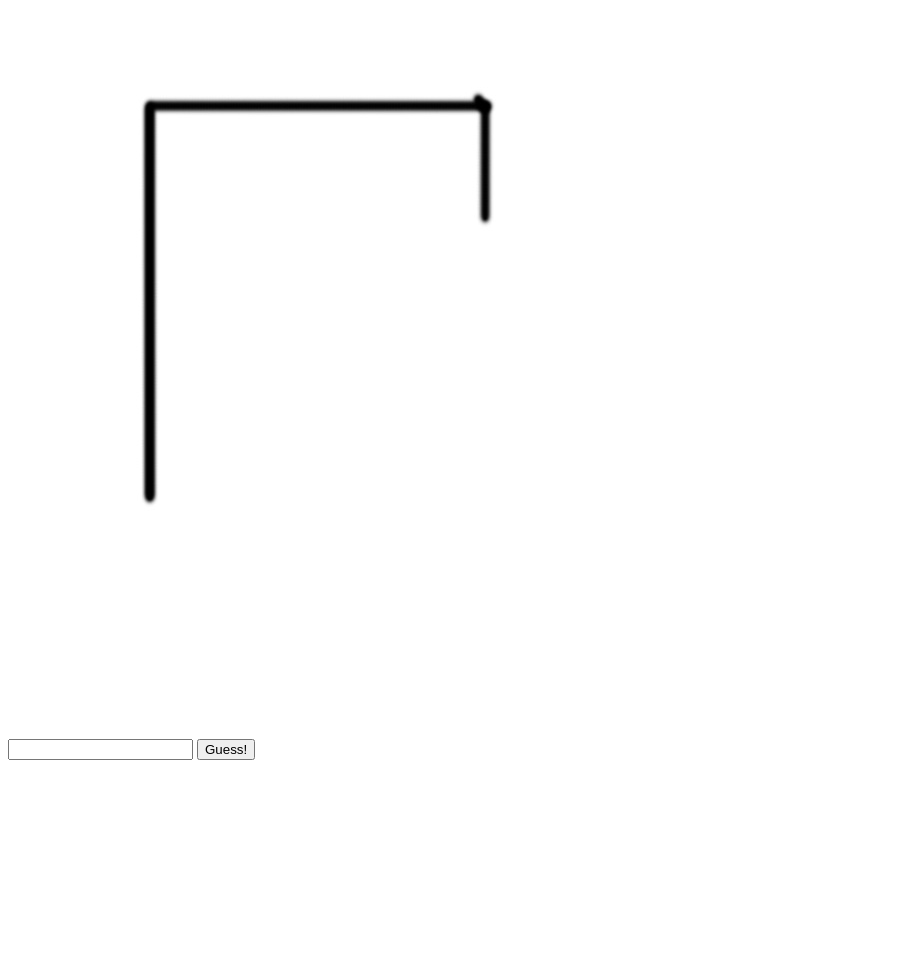
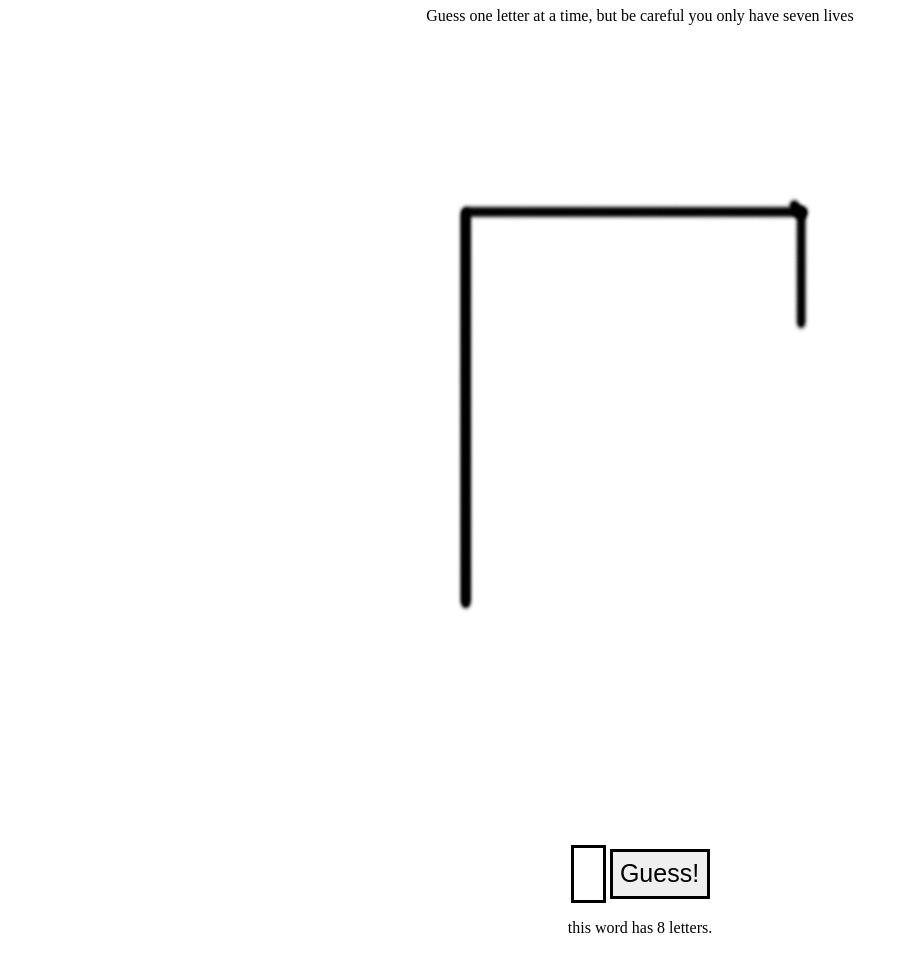
Before and after one commit to zachweintraub/hangman, a plain HTML site: page index.html in a window 1280 px wide. Shown: the part 73-1041 px from the top of the page, without its empty margins (0-908 px from the left). Drawn offline with nearby package versions, Linux system fonts and the light colour scheme.

Commit message:
add some new styling

```diff
--- a/css/styles.css
+++ b/css/styles.css
@@ -4,11 +4,43 @@
 
 #answer-blanks {
   color: white;
+  margin-left: 50%;
 
 }
 
 .letter {
   color: black;
+}
+
+[id^=letter] {
   float: left;
+  margin-right: 10px;
+  text-decoration: underline black;
+  font-size: 24px;
+}
+
+.btn {
+  border: solid black;
+  width: 100px;
+  height: 50px;
+  font-size: 25px;
+}
+
+#guess-input {
+  width: 25px;
+  height: 50px;
+  font-size: 25px;
+  border: solid black;
+}
+
+.btn:hover {
+  cursor: pointer;
+}
+
+.guess-panel {
   text-align: center;
 }
+
+#images {
+  margin-left: 25%;
+}
--- a/index.html
+++ b/index.html
@@ -8,11 +8,18 @@
     <title>HANGMAN</title>
   </head>
   <body>
+    <div class='guess-panel'>
+    <h1> Let's Play a Game! </h1>
+    <p> Guess one letter at a time, but be careful you only have seven lives </p>
+    </div>
     <div id='images'>
       <img id='1' src="img/hangman1.jpg">
     </div>
+    <div class='guess-panel'>
     <input type="text" id="guess-input">
     <button class="btn" type="button" id="goal-button">Guess!</button>
+    <div id="word-length"></div>
+  </div>
     <div id="answer-blanks"></div>
   </body>
 </html>
--- a/js/scripts.js
+++ b/js/scripts.js
@@ -6,6 +6,7 @@ $(function(){
   var guessedLetter;
   var phraseLength = phraseArray.length;
   var picNumber = 1;
+  $('#word-length').append('<p>this word has ' + phraseArray.length + ' letters.</p>')
   for(var i = 0; i < phraseLength; i++) {
     $('#answer-blanks').append('<p id="letter' + i + '">' + phraseArray[i]+'</p>');
   }
```
